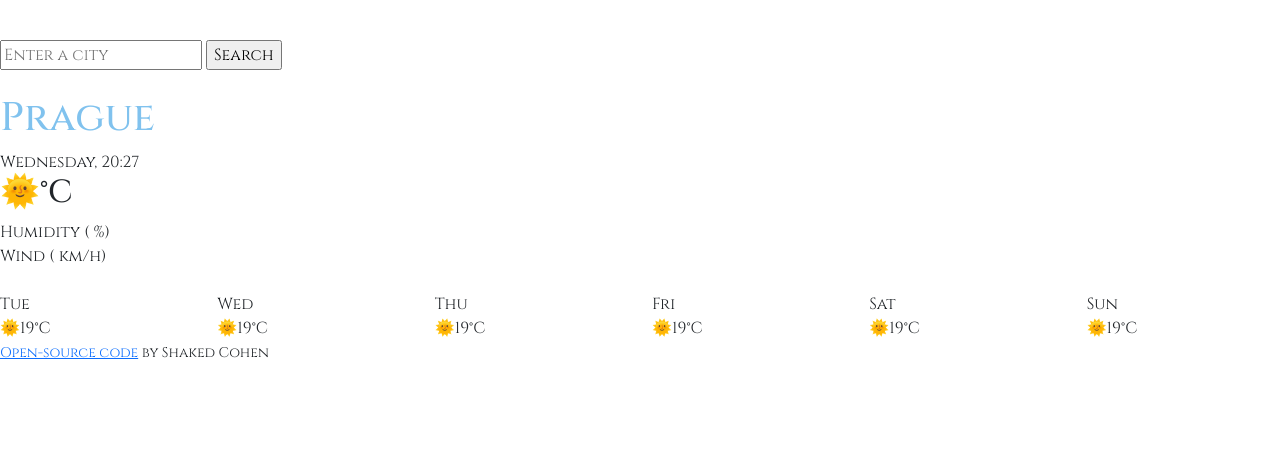
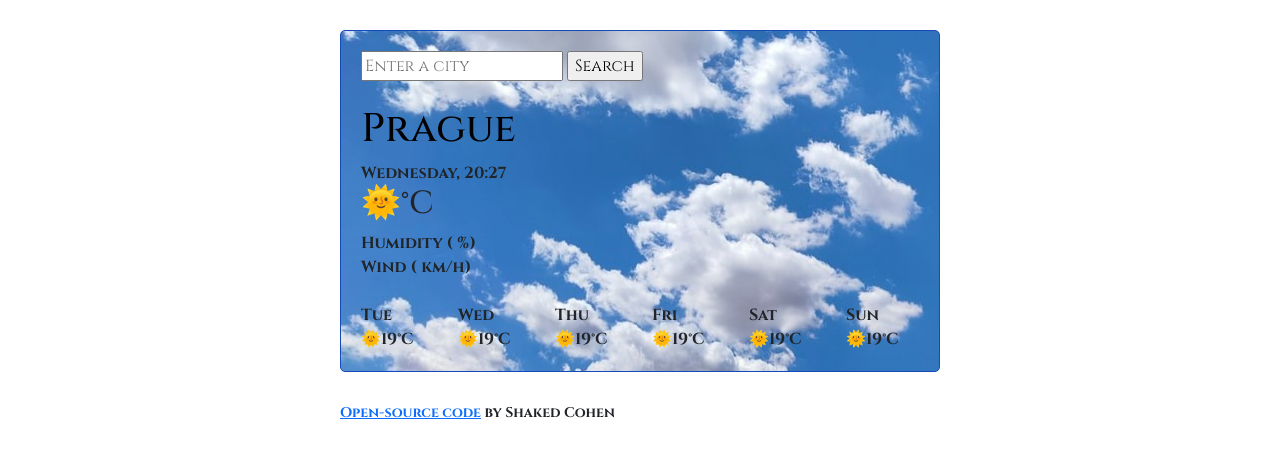
Before and after one commit to shakedc28/WeatherApp, a plain HTML site: page index.html in a window 1280 px wide. Drawn offline with nearby package versions, Linux system fonts and the light colour scheme; no server answers.

Commit message:
Styled the temperature section

```diff
--- a/index.html
+++ b/index.html
@@ -4,7 +4,7 @@
     <meta charset="UTF-8" />
     <meta http-equiv="X-UA-Compatible" content="IE=edge" />
     <meta name="viewport" content="width=device-width, initial-scale=1.0" />
-    <title>Weather</title>
+    <title>Weather App</title>
     <script src="https://unpkg.com/axios/dist/axios.min.js"></script>
     <link
       href="https://cdn.jsdelivr.net/npm/bootstrap@5.1.3/dist/css/bootstrap.min.css"
@@ -21,8 +21,7 @@
 <link href="https://fonts.googleapis.com/css2?family=Cinzel:wght@400;500;600;700;800;900&display=swap" rel="stylesheet">
 </head>
   <body>
-    <div class="container"></div>
-    <div clsss="wather-app">
+    <div class="container">
     <form id="search-form">
       <input type="text"
       placeholder="Enter a city"
@@ -78,12 +77,12 @@ Fri
           </div>
     </div>
     </div>
-    </div>
     <small>
       <a href="https://github.com/shakedc28/WeatherApp.git" target="_blank">
         Open-source code</a>
         by Shaked Cohen
     </small>
+    </div>
     <script src="src/index.js"></script>
   </body>
 </html>
--- a/src/styles.css
+++ b/src/styles.css
@@ -1,22 +1,25 @@
 body {
-    font-family: "Cinzel", serif;
+  font-family: "Cinzel", serif;
 }
 
 h1 {
-    color: rgb(128, 194, 238);
+  color: black;
 }
 
 .container {
-    display: block;
-    margin: 0;
-    padding: 20px 30px;
+  display: block;
+  padding: 20px;
+  max-width: 600px;
+  margin: 30px auto;
+  border: 1px solid #174ab9;
+  border-radius: 5px;
+  background-image: url("../images/clouds.jpg");
+  font-weight: bold;
 }
 
-li {
-    color: #7c7c7c;
-    font-size: 16px;
-    font-weight: 100;
-    height: 19px;
-    line-height: 1;
-    list-style: none;
+small {
+  display: block;
+  max-width: 600px;
+  margin: 30px auto;
+  font-weight: bold;
 }
```
Also changed, not shown: images/clouds.jpg (added).
